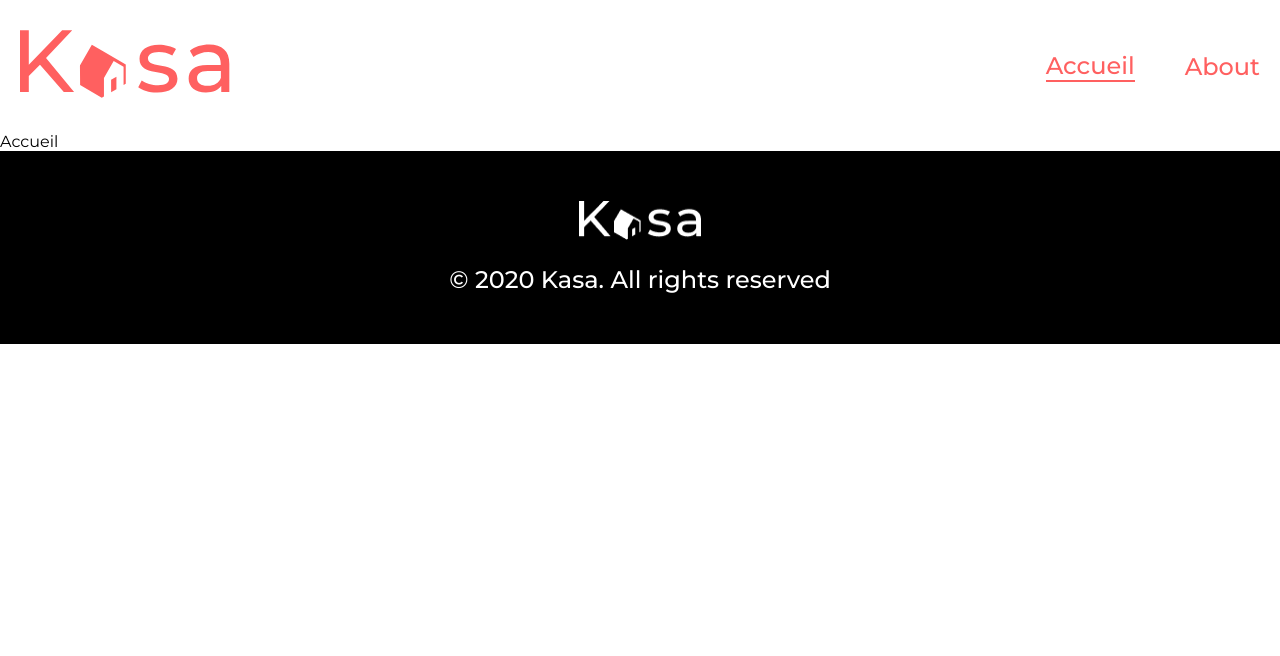
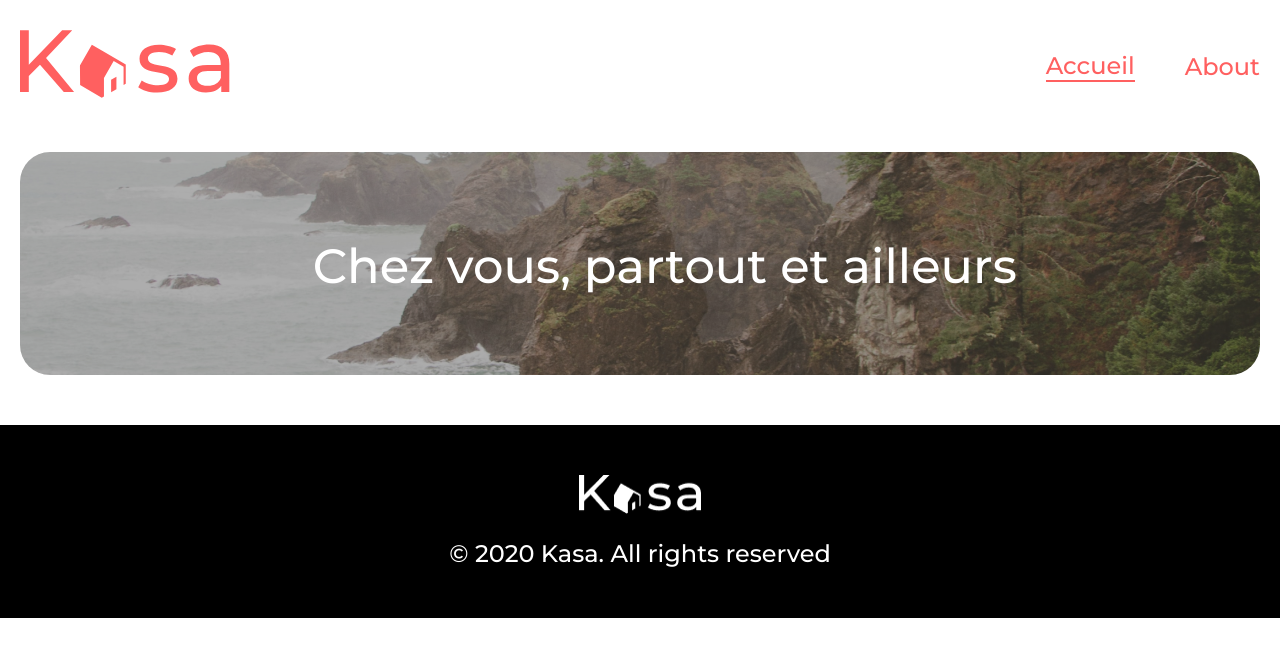
Before and after one commit to Matthieu83600/Kasa, a React (Create React App) app: page / in a window 1280 px wide. Shown: the top 656 px of the page. Built offline with nearby package versions, Linux system fonts and the light colour scheme.

Commit message:
Mise en place de la bannière page Home et About

```diff
--- /dev/null
+++ b/src/components/Banner/Banner.jsx
@@ -0,0 +1,19 @@
+import BannerImgHome from '../../assets/images/ImageHome.png'
+import BannerImgAbout from '../../assets/images/ImageAbout.png'
+import './Banner.scss'
+
+function Banner({ page, content }) {
+    const imageSrc = page === "home" ? BannerImgHome : BannerImgAbout
+
+    return (
+        <div className='banner-container'>
+            <img src={imageSrc} alt="Paysage" />
+            <div className='banner-content'>
+                <p>{content}</p>
+            </div>
+        </div>
+    )
+
+}
+
+export default Banner
--- /dev/null
+++ b/src/components/Banner/Banner.scss
@@ -0,0 +1,25 @@
+@import '../../styles/Style.scss';
+
+.banner-container { height: 223px;
+                    margin: 50px auto;
+                    max-width: 1240px;
+                    position: relative;
+
+                    .banner-content { color: $text-white;
+                                      font-size: 48px;
+                                      font-weight: 500;
+                                      text-align: center;
+                                      position: absolute;
+                                      left: 2%;
+                                      top: 38%;
+                                      width: 100%;
+                                    }
+
+                    img { aspect-ratio : auto;
+                          border-radius: 30px;
+                          filter: brightness(0.68);
+                          height: 223px;
+                          object-fit: cover;
+                          width: 100%;
+                        }
+}
--- a/src/index.jsx
+++ b/src/index.jsx
@@ -3,7 +3,7 @@ import ReactDOM from 'react-dom/client';
 import { BrowserRouter as Router, Route, Routes } from 'react-router-dom';
 import Home from './pages/Home/Home';
 import Logements from './pages/Logements'
-import About from './pages/About'
+import About from './pages/About/About'
 import Error from './pages/Error/Error'
 import Header from './components/Header/Header';
 import Footer from './components/Footer/Footer'
--- /dev/null
+++ b/src/pages/About/About.jsx
@@ -0,0 +1,11 @@
+import Banner from '../../components/Banner/Banner'
+
+function About() {
+    return (
+        <main>
+            < Banner page="about" />
+        </main>
+    )
+}
+
+export default About
--- a/src/pages/About/index.jsx
+++ /dev/null
@@ -1,7 +0,0 @@
-function About() {
-    return (
-        <div> About </div>
-    )
-}
-
-export default About
--- a/src/pages/Home/Home.jsx
+++ b/src/pages/Home/Home.jsx
@@ -1,6 +1,12 @@
+import React from 'react'
+import Banner from '../../components/Banner/Banner'
+
 function Home() {
     return (
-        <div> Accueil </div>
+        <main>
+            < Banner page="home" content="Chez vous, partout et ailleurs" />
+        </main>
+
     )
 }
 
```
Also changed, not shown: src/assets/images/ImageAbout.png (added), src/assets/images/ImageHome.png (added).
